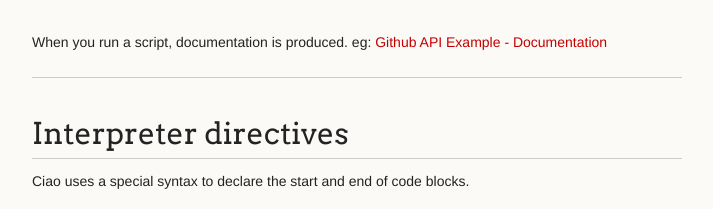
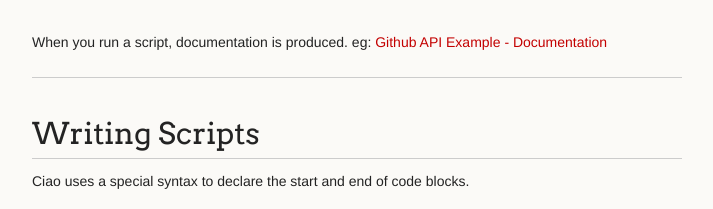
Before and after one commit to missinglink/ciao, a plain HTML site: page index.html in a window 1280 px wide. Shown: the part 1339-1548 px from the top of the page, without its empty margins (278-991 px from the left). Drawn offline with Linux system fonts and the light colour scheme.

```diff
--- a/index.html
+++ b/index.html
@@ -87,7 +87,7 @@
 <p>When you run a script, documentation is produced. eg:
 <a href="https://github.com/missinglink/ciao/blob/master/doc/scripts/examples/github-api.md">Github API Example - Documentation</a></p>
 
-<hr><h1>Interpreter directives</h1>
+<hr><h1>Writing Scripts</h1>
 
 <p>Ciao uses a special syntax to declare the start and end of code blocks.</p>
 
```
Also changed, not shown: params.json (+1 -1 lines).
